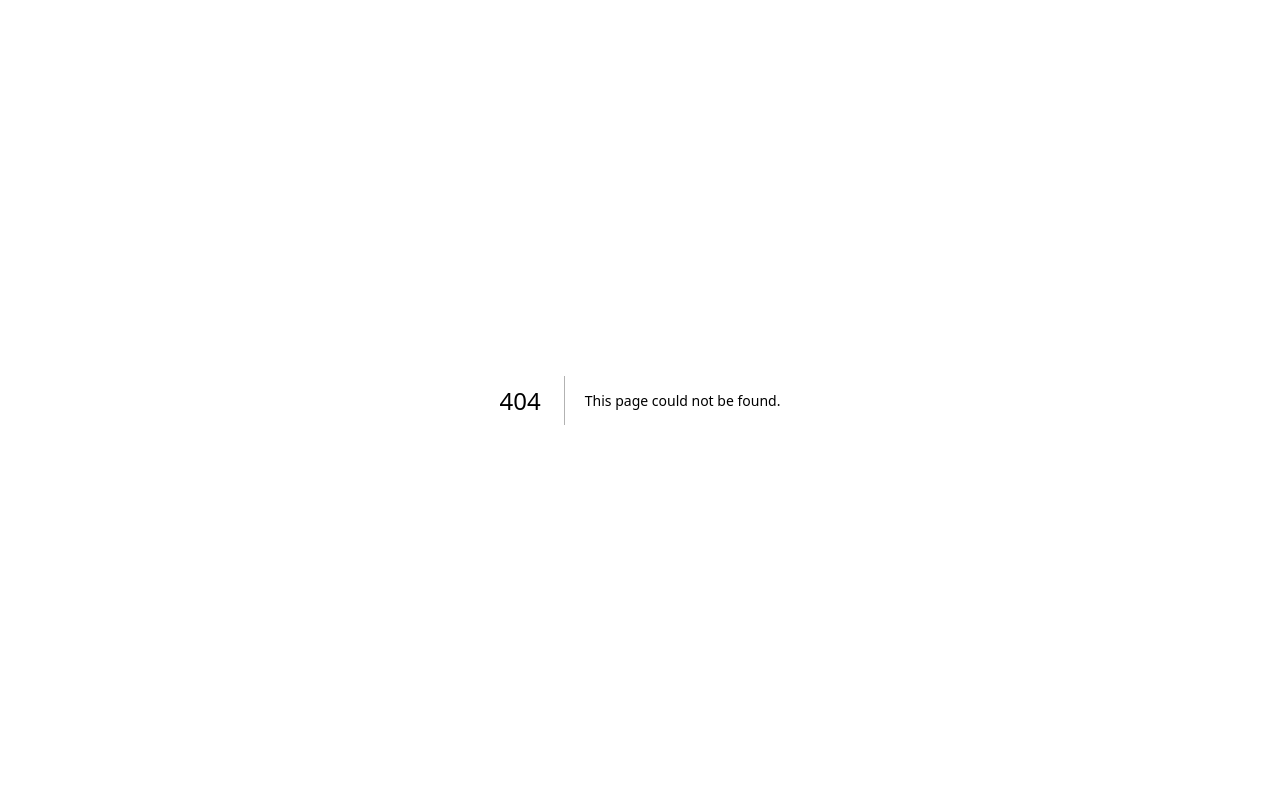
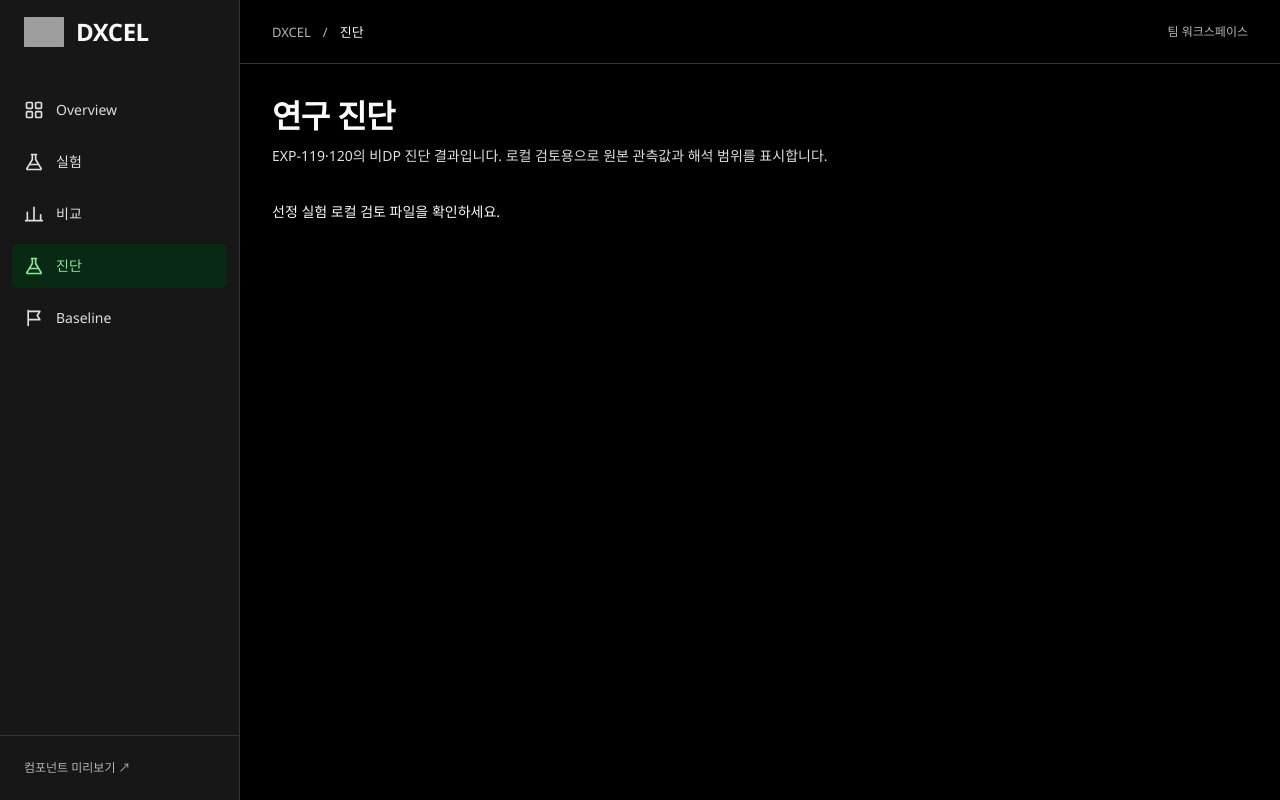
Before and after one commit to TEAM-DXCEL/DXCEL-FRONTEND, a Next.js app: page /diagnostics in a window 1280 px wide. Before the commit this address had no page. Built offline with nearby package versions, Linux system fonts and the light colour scheme; grey boxes are pictures that could not be loaded.

Commit message:
feat: 개발 환경에 연구 진단 화면 추가

```diff
--- /dev/null
+++ b/src/app/(dashboard)/diagnostics/page.tsx
@@ -0,0 +1,88 @@
+import { notFound } from "next/navigation";
+import { DashboardPage } from "@/components/layout/dashboard-page";
+import styles from "@/features/comparison/comparison.module.css";
+import { loadSelectedExport } from "@/features/selected-experiments/source";
+
+export const metadata = { title: "진단 | DXCEL" };
+
+const titles: Record<string, string> = {
+  "EXP-119": "구간화에 따른 정보 손실",
+  "EXP-120": "AIM 관계 선택 누락",
+};
+
+export default async function DiagnosticsPage() {
+  if (process.env.NODE_ENV !== "development") notFound();
+  const data = await loadSelectedExport();
+  return (
+    <DashboardPage
+      title="연구 진단"
+      description="EXP-119·120의 비DP 진단 결과입니다. 로컬 검토용으로 원본 관측값과 해석 범위를 표시합니다."
+    >
+      {data ? (
+        data.diagnostics
+          .filter(({ experiment_id }) => Object.hasOwn(titles, experiment_id))
+          .map((experiment) => (
+            <section
+              key={experiment.experiment_id}
+              className={`${styles.recordedPanel} mb-panel-gap`}
+            >
+              <h2 className="text-heading-sm">
+                {experiment.experiment_id} · {titles[experiment.experiment_id]}
+              </h2>
+              <p className="text-meta">{experiment.limitation}</p>
+              <ul className="my-control-inset list-disc pl-5 text-meta">
+                {experiment.additional_limits.map((limit) => (
+                  <li key={limit}>{limit}</li>
+                ))}
+              </ul>
+              {experiment.tables.map((table) => {
+                const columns = [
+                  ...new Set(table.records.flatMap(({ observation }) => Object.keys(observation))),
+                ];
+                return (
+                  <details
+                    key={table.name}
+                    className="mt-control-inset rounded-control border-thin border-border p-control-inset"
+                  >
+                    <summary className="cursor-pointer text-label">
+                      {table.name} · {table.records.length}건
+                    </summary>
+                    <div className={styles.archiveScroll}>
+                      <table className={styles.archiveTable}>
+                        <thead>
+                          <tr>
+                            {columns.map((column) => (
+                              <th scope="col" key={column}>
+                                {column}
+                              </th>
+                            ))}
+                            <th scope="col">원본</th>
+                          </tr>
+                        </thead>
+                        <tbody>
+                          {table.records.map(({ observation, source }, index) => (
+                            <tr key={index}>
+                              {columns.map((column) => (
+                                <td key={column}>
+                                  {observation[column] == null ? "—" : String(observation[column])}
+                                </td>
+                              ))}
+                              <td>
+                                {source.path} {source.field}
+                              </td>
+                            </tr>
+                          ))}
+                        </tbody>
+                      </table>
+                    </div>
+                  </details>
+                );
+              })}
+            </section>
+          ))
+      ) : (
+        <p>선정 실험 로컬 검토 파일을 확인하세요.</p>
+      )}
+    </DashboardPage>
+  );
+}
--- a/src/components/layout/dashboard-sidebar.tsx
+++ b/src/components/layout/dashboard-sidebar.tsx
@@ -23,7 +23,11 @@ export function DashboardSidebar() {
         className="min-h-0 flex-1 overflow-y-auto px-2 py-panel-gap desktop:px-3"
       >
         <ul className="flex flex-col gap-2">
-          {dashboardNavigation.map((item) => (
+          {dashboardNavigation
+            .filter(
+              (item) => item.href !== "/diagnostics" || process.env.NODE_ENV === "development",
+            )
+            .map((item) => (
               <li key={item.href}>
                 <Link
                   href={item.href}
--- a/src/components/layout/navigation.ts
+++ b/src/components/layout/navigation.ts
@@ -2,6 +2,7 @@ export const dashboardNavigation = [
   { href: "/overview", label: "Overview", icon: "overview" },
   { href: "/experiments", label: "실험", icon: "experiments" },
   { href: "/compare", label: "비교", icon: "compare" },
+  { href: "/diagnostics", label: "진단", icon: "experiments" },
   { href: "/baselines", label: "Baseline", icon: "baseline" },
 ] as const;
 
```
Lines whose indentation alone changed are shown as unchanged.
